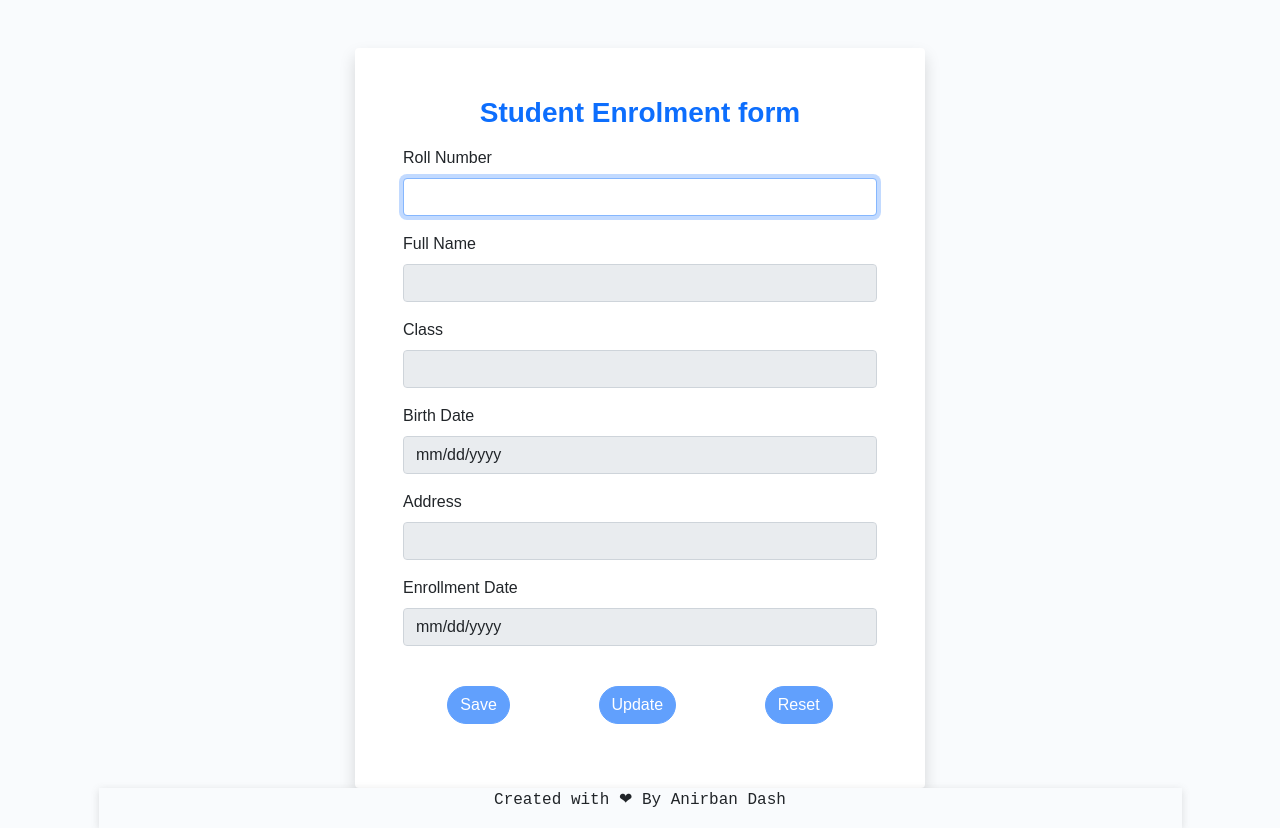
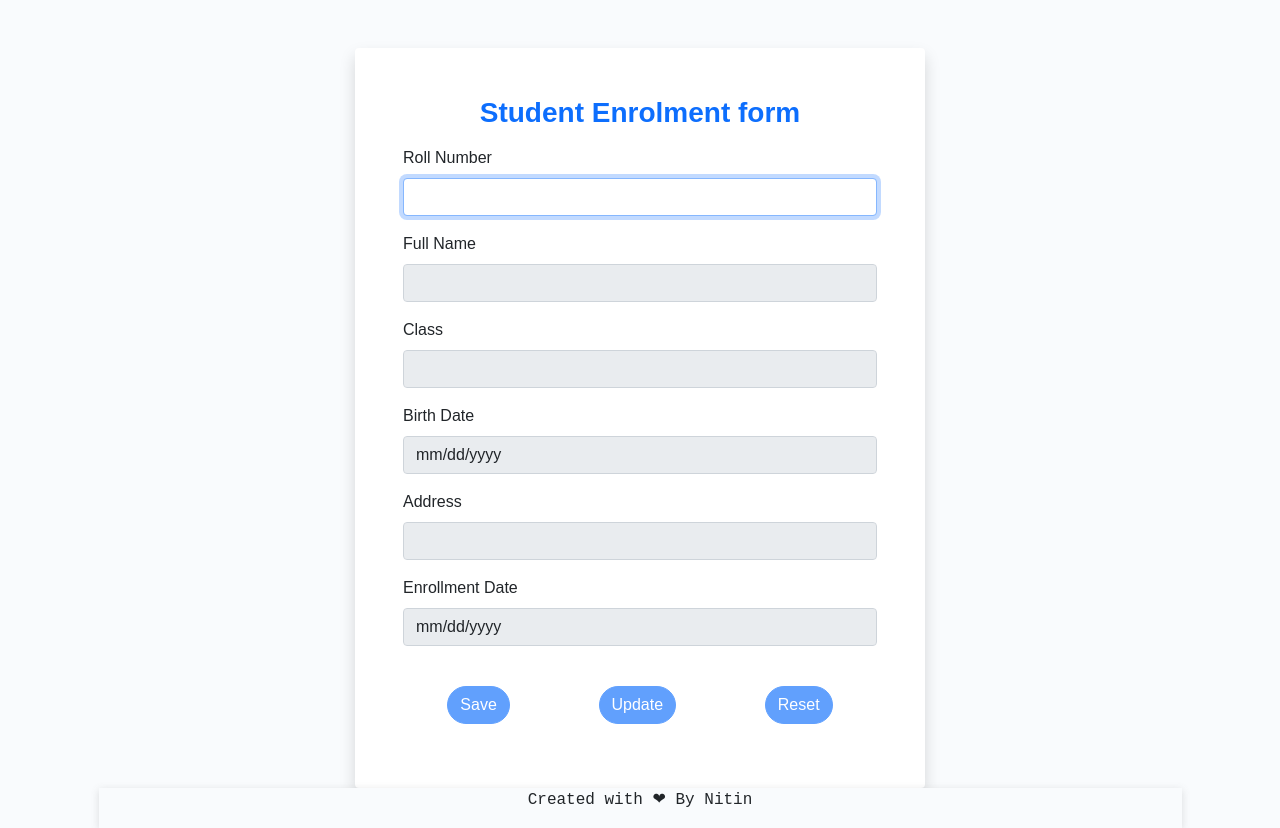
Before and after one commit to Nitin25-git/studentenrollemntfrom, a plain HTML site: page index.html in a window 1280 px wide. Drawn offline with nearby package versions, Linux system fonts and the light colour scheme; files that its build step writes are made by us from their sources.

Commit message:
Update index.html

```diff
--- a/index.html
+++ b/index.html
@@ -56,7 +56,7 @@
 
             </form>
             <div class="footer">
-                <p>Created with &#10084; By Anirban Dash</p>
+                <p>Created with &#10084; By Nitin</p>
             </div>
         </div>
     </section>
```
